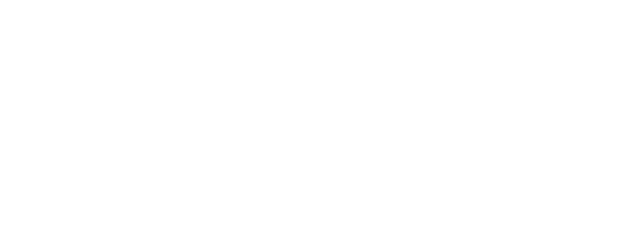
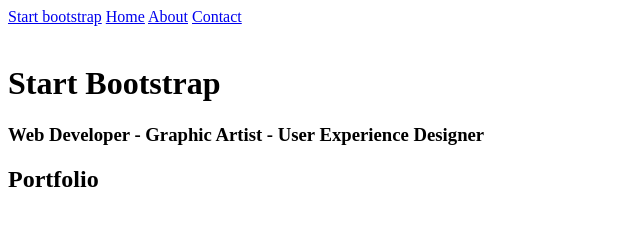
Before and after one commit to zoiamaltseva/Landing, a plain HTML site: page index.html in a window 1280 px wide. Shown: the whole page, without its empty margins (0-640 px from the left). Drawn offline with Linux system fonts and the light colour scheme.

Commit message:
add index.html

```diff
--- a/index.html
+++ b/index.html
@@ -8,6 +8,19 @@
     <title>Document</title>
 </head>
 <body>
-
+<nav class="navbar">
+        <a href="#">Start bootstrap</a>
+        <a href="#">Home</a>
+        <a href="#">About</a>
+        <a href="#">Contact</a>
+</nav>
+<header>
+    <img src="" alt="">
+    <h1>Start Bootstrap</h1>
+    <h3>Web Developer - Graphic Artist - User Experience Designer</h3>
+</header>
+<section>
+    <h2>Portfolio</h2>
+</section>
 </body>
 </html>
--- /dev/null
+++ b/style.css
@@ -0,0 +1,8 @@
+*{
+    margin: 0;
+    padding: 0;
+    box-sizing: border-box;
+}
+navbar{
+    background: #000;
+}
```
